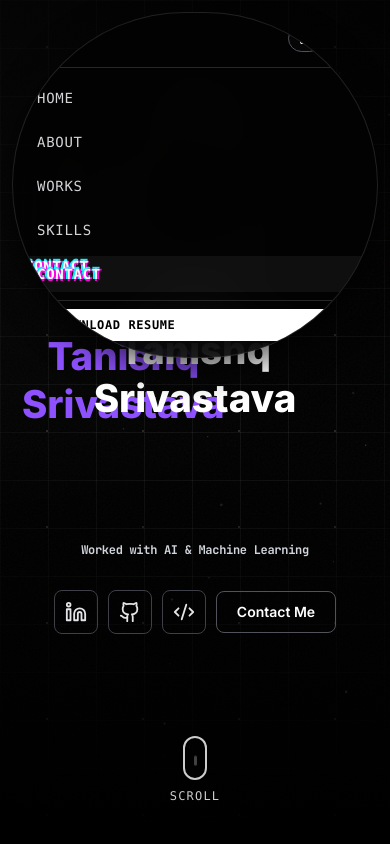
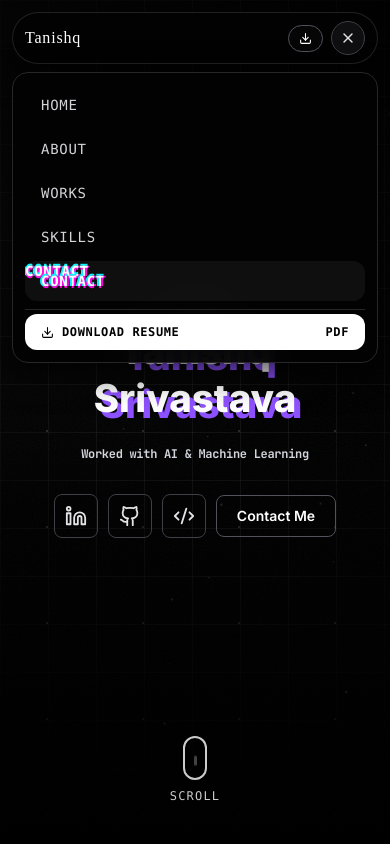
Before and after one commit to tanqdev/PortFolio, a React (Vite) app: page / in a window 390 px wide. Both pictures are taken after a click on the button "Toggle navigation menu". Shown: the top 844 px of the page. Built offline with nearby package versions, Linux system fonts and the light colour scheme; a web font is replaced by a local one.

Commit message:
fix(mobile): name shadow alignment + navbar dropdown circle clip bug

```diff
--- a/src/components/Hero.jsx
+++ b/src/components/Hero.jsx
@@ -124,18 +124,18 @@ const Hero = () => {
             Hi, I am
           </h1>
 
-          {/* Name block: overflow-hidden clips the absolute violet shadow layer */}
-          <div className="relative overflow-hidden mb-4 w-full">
-            <h1 className="absolute top-1.5 left-1.5 sm:top-2 sm:left-2 text-[2.4rem] leading-tight sm:text-6xl md:text-8xl lg:text-9xl font-extrabold text-violet-500 z-0 select-none whitespace-nowrap">
-              Tanishq <br /> Srivastava
-            </h1>
-            <h1 className="relative text-[2.4rem] leading-tight sm:text-6xl md:text-8xl lg:text-9xl font-extrabold text-white z-10 whitespace-nowrap">
-              Tanishq <br /> Srivastava
-            </h1>
-            {/* Spacer so the parent is tall enough to contain both stacked h1s */}
-            <h1 className="invisible text-[2.4rem] leading-tight sm:text-6xl md:text-8xl lg:text-9xl font-extrabold select-none" aria-hidden="true">
-              Tanishq <br /> Srivastava
-            </h1>
+          {/* Name block — inline-block so shadow offsets align with text naturally.
+              The flex wrapper handles centering on mobile / left-align on desktop.
+              Section overflow-x-hidden clips the 2px shadow bleed. */}
+          <div className="flex justify-center md:justify-start mb-4">
+            <div className="relative inline-block">
+              <h1 className="absolute top-1.5 left-1.5 sm:top-2 sm:left-2 text-[2.4rem] leading-tight sm:text-6xl md:text-8xl lg:text-9xl font-extrabold text-violet-500 z-0 select-none">
+                Tanishq <br /> Srivastava
+              </h1>
+              <h1 className="relative text-[2.4rem] leading-tight sm:text-6xl md:text-8xl lg:text-9xl font-extrabold text-white z-10">
+                Tanishq <br /> Srivastava
+              </h1>
+            </div>
           </div>
 
           {/* Pixelated Text Sequence — retro digital block dissolve every 3.8s */}
--- a/src/layouts/Navbar.jsx
+++ b/src/layouts/Navbar.jsx
@@ -53,9 +53,11 @@ const Navbar = () => {
 
   return (
     <div className="fixed top-3 sm:top-5 inset-x-0 z-50 flex justify-center px-3 sm:px-4 pointer-events-none">
+      {/* Outer wrapper — not rounded, so dropdown can extend below */}
+      <div className="pointer-events-auto w-full max-w-5xl">
+        {/* Top pill bar */}
         <nav
-        className="pointer-events-auto w-full max-w-5xl rounded-full border border-white/[0.12] bg-[#030303]/85 backdrop-blur-xl shadow-[0_10px_35px_rgba(0,0,0,0.7)] px-3 sm:px-8 py-2 sm:py-3 transition-all duration-300"
-        style={{ contain: "layout paint" }}
+          className="w-full rounded-full border border-white/[0.12] bg-[#030303]/85 backdrop-blur-xl shadow-[0_10px_35px_rgba(0,0,0,0.7)] px-3 sm:px-8 py-2 sm:py-3 transition-all duration-300"
         >
           <div className="flex justify-between items-center gap-2">
             {/* Logo */}
@@ -98,7 +100,7 @@ const Navbar = () => {
                 className="relative overflow-hidden flex items-center px-2.5 sm:px-4 py-1.5 sm:py-2 text-xs font-mono font-semibold border border-zinc-600 hover:border-white rounded-full cursor-pointer gap-1.5 sm:gap-2 transition-all duration-300 group hover:bg-white hover:text-black text-white bg-zinc-950/60"
               >
                 <Download size={13} className="z-10 shrink-0" />
-              <span className="z-10 hidden xs:inline sm:inline">Resume</span>
+                <span className="z-10 hidden sm:inline">Resume</span>
                 <span className="absolute inset-0 bg-white translate-y-[100%] group-hover:translate-y-0 transition-transform duration-300 ease-in-out"></span>
               </a>
 
@@ -114,11 +116,12 @@ const Navbar = () => {
               </button>
             </div>
           </div>
+        </nav>
 
-        {/* Mobile Dropdown Menu */}
+        {/* Mobile Dropdown — rendered OUTSIDE the rounded pill so it isn't clipped */}
         {mobileMenuOpen && (
-          <div className="md:hidden mt-3 pt-3 border-t border-zinc-800 animate-in fade-in slide-in-from-top-2 duration-200">
-            <ul className="flex flex-col gap-2 pb-2">
+          <div className="md:hidden mt-2 rounded-2xl border border-zinc-800 bg-[#030303]/95 backdrop-blur-xl shadow-[0_10px_35px_rgba(0,0,0,0.7)] p-3 animate-in fade-in slide-in-from-top-2 duration-200">
+            <ul className="flex flex-col gap-1">
               {navLinks.map((link) => {
                 const isActive = activeSection === link.id;
                 return (
@@ -126,7 +129,7 @@ const Navbar = () => {
                     <a
                       href={link.href}
                       onClick={() => setMobileMenuOpen(false)}
-                      className={`glitch-link block py-2 px-3 text-sm font-mono uppercase tracking-wider rounded transition-colors ${
+                      className={`glitch-link block py-2.5 px-4 text-sm font-mono uppercase tracking-wider rounded-xl transition-colors ${
                         isActive
                           ? "active font-bold bg-white/[0.05]"
                           : "text-zinc-300 hover:text-white hover:bg-zinc-900/60"
@@ -138,14 +141,13 @@ const Navbar = () => {
                   </li>
                 );
               })}
-              <li className="pt-2 border-t border-zinc-800">
+              <li className="pt-1 mt-1 border-t border-zinc-800">
                 <a
                   href="/Tanishq_Srivastava_Resume.pdf"
                   target="_blank"
                   rel="noopener noreferrer"
-                  download="Tanishq_Srivastava_Resume.pdf"
                   onClick={() => setMobileMenuOpen(false)}
-                  className="flex items-center justify-between py-2 px-3 text-xs font-mono uppercase tracking-wider rounded bg-white text-black font-bold transition-opacity hover:opacity-90"
+                  className="flex items-center justify-between py-2.5 px-4 text-xs font-mono uppercase tracking-wider rounded-xl bg-white text-black font-bold transition-opacity hover:opacity-90"
                 >
                   <span className="flex items-center gap-2">
                     <Download size={13} />
@@ -157,7 +159,7 @@ const Navbar = () => {
             </ul>
           </div>
         )}
-      </nav>
+      </div>
     </div>
   );
 };
```
Lines whose indentation alone changed are shown as unchanged.
